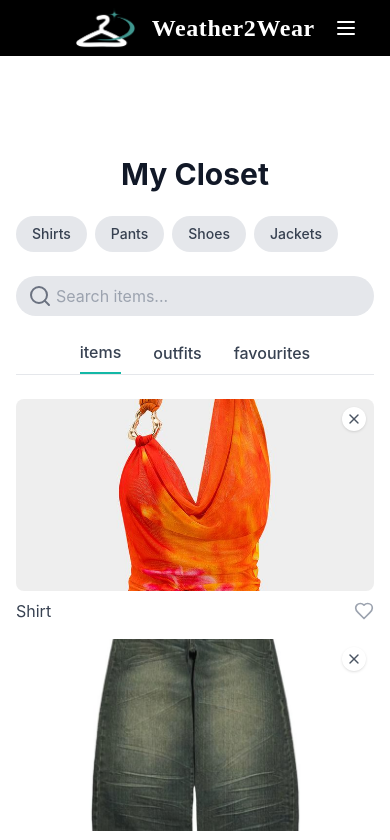
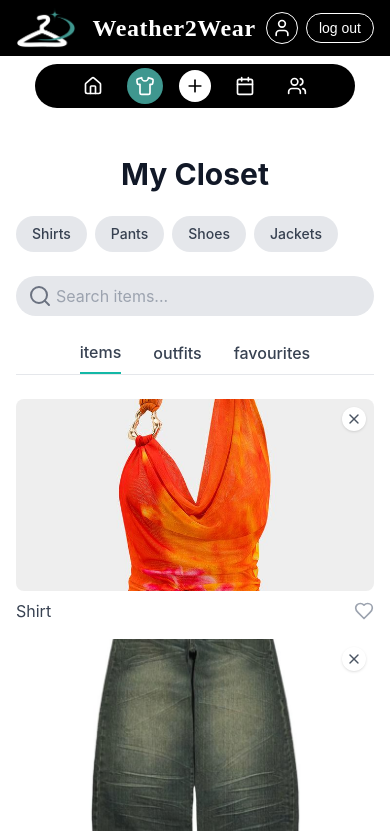
Before and after one commit to COS301-SE-2025/Weather-to-Wear, a React (Create React App) app in the folder app-mobile/my-app/: page /closet in a window 390 px wide. Shown: the top 840 px of the page. Built offline with nearby package versions, Linux system fonts and the light colour scheme; the HTML template or start-up script is replaced by a standard one.

Commit message:
Chnages in NavBar.tsx and App.tsx

```diff
--- a/app-mobile/my-app/src/App.tsx
+++ b/app-mobile/my-app/src/App.tsx
@@ -1,27 +1,110 @@
-import { BrowserRouter as Router, Routes, Route } from "react-router-dom";
+import React from "react";
+import { BrowserRouter as Router, Routes, Route, Navigate } from "react-router-dom";
+
 import NavBar from "./components/NavBar";
 import HomePage from "./pages/HomePage";
-import UnderConstruction from "./pages/UnderConstruction"; // <-- import here
 import ClosetPage from "./pages/ClosetPage";
 import AddPage from "./pages/UnderConstruction";
 import CalendarPage from "./pages/UnderConstruction";
-import FeedPage from "./pages/FeedPage";
+import FeedPage from "./pages/UnderConstruction";
+import ProfilePage from "./pages/UnderConstruction";
+import CreateAnOutfit from "./pages/UnderConstruction";
+import Post from "./pages/Post";
+import UnderConstruction from "./pages/UnderConstruction";
+
+import Login from "./pages/Login";
+import Signup from "./pages/Signup";
 
 function App() {
   return (
     <Router>
-      <NavBar />
       <Routes>
-        <Route path="/profile" element={<UnderConstruction />} /> {/* fixed */}
-        <Route path="/" element={<HomePage />} />
-        <Route path="/closet" element={<ClosetPage />} />
-        <Route path="/add" element={<AddPage />} />
+        {/* Auth Routes */}
+        <Route path="/login" element={<Login />} />
+        <Route path="/signup" element={<Signup />} />
 
-        <Route path="/create-outfit" element={<UnderConstruction />} />
-        <Route path="/post-to-feed" element={<AddPage />} />
-
-        <Route path="/calendar" element={<CalendarPage />} />
-        <Route path="/feed" element={<FeedPage />} />
+        {/* Main App Routes with NavBar */}
+        <Route
+          path="/"
+          element={
+            <>
+              <NavBar />
+              <HomePage />
+            </>
+          }
+        />
+        <Route
+          path="/closet"
+          element={
+            <>
+              <NavBar />
+              <ClosetPage />
+            </>
+          }
+        />
+        <Route
+          path="/add"
+          element={
+            <>
+              <NavBar />
+              <AddPage />
+            </>
+          }
+        />
+        <Route
+          path="/calendar"
+          element={
+            <>
+              <NavBar />
+              <CalendarPage />
+            </>
+          }
+        />
+        <Route
+          path="/feed"
+          element={
+            <>
+              <NavBar />
+              <FeedPage />
+            </>
+          }
+        />
+        <Route
+          path="/profile"
+          element={
+            <>
+              <NavBar />
+              <ProfilePage />
+            </>
+          }
+        />
+        <Route
+          path="/create-outfit"
+          element={
+            <>
+              <NavBar />
+              <CreateAnOutfit />
+            </>
+          }
+        />
+        <Route
+          path="/post-to-feed"
+          element={
+            <>
+              <NavBar />
+              <Post />
+            </>
+          }
+        />
+        <Route
+          path="*"
+          element={
+            <>
+              <NavBar />
+              <UnderConstruction />
+            </>
+          }
+        />
       </Routes>
     </Router>
   );
--- a/app-mobile/my-app/src/components/NavBar.tsx
+++ b/app-mobile/my-app/src/components/NavBar.tsx
@@ -1,12 +1,11 @@
 import React, { useState, useEffect } from "react";
 import { Link, useLocation } from "react-router-dom";
-import { Plus, Menu, X } from "lucide-react";
+import { Plus, Home, Calendar, Shirt, Users, User } from "lucide-react";
 
 const NavBar = () => {
   const location = useLocation();
   const currentPath = location.pathname;
   const [menuOpen, setMenuOpen] = useState(false);
-  const [mobileMenuOpen, setMobileMenuOpen] = useState(false);
   const [isMobile, setIsMobile] = useState(window.innerWidth < 1024);
 
   const isActive = (path: string) => {
@@ -19,21 +18,13 @@ const NavBar = () => {
     setMenuOpen((open) => !open);
   };
 
-  const toggleMobileMenu = () => {
-    setMobileMenuOpen((open) => !open);
-  };
-
   useEffect(() => {
     setMenuOpen(false);
-    setMobileMenuOpen(false);
   }, [location.pathname]);
 
   useEffect(() => {
     const handleResize = () => {
       setIsMobile(window.innerWidth < 1024);
-      if (window.innerWidth >= 1024) {
-        setMobileMenuOpen(false);
-      }
     };
 
     window.addEventListener("resize", handleResize);
@@ -45,7 +36,10 @@ const NavBar = () => {
       <div className="fixed top-0 left-0 w-full bg-white z-50">
         {/* Top Banner */}
         <div className="bg-black text-white py-2 px-4">
-  <div className="max-w-screen-xl mx-auto flex items-center justify-center relative">
+
+
+<div className="max-w-screen-xl mx-auto flex items-center justify-between">
+  {/* Logo & Title */}
   <div className="flex items-center gap-4">
     <img src="/logo.png" alt="Weather2Wear logo" className="h-10 w-auto" />
     <h1 className="text-2xl md:text-4xl font-bodoni font-extrabold tracking-wide">
@@ -53,17 +47,26 @@ const NavBar = () => {
     </h1>
   </div>
 
-    {/* Mobile menu toggle */}
-    <button
-      className="lg:hidden text-white absolute right-4"
-      onClick={toggleMobileMenu}
-      aria-label="Toggle menu"
-    >
-      {mobileMenuOpen ? <X size={24} /> : <Menu size={24} />}
+  {/* Mobile Profile & Logout (only shows if isMobile) */}
+{isMobile && (
+  <div className="flex items-center gap-2">
+    <Link to="/profile">
+      <div className="w-8 h-8 flex items-center justify-center rounded-full border border-white cursor-pointer">
+        <User className="text-white w-5 h-5" />
+      </div>
+    </Link>
+    <button className="px-3 py-1 rounded-full border border-white text-white hover:bg-white hover:text-black transition-all font-livvic text-sm">
+      log out
     </button>
   </div>
+)}
+
 </div>
 
+
+
+
+        </div>
 
         {/* Desktop Nav Bar */}
         <nav className="hidden lg:block py-3 px-4 bg-white relative">
@@ -114,19 +117,18 @@ const NavBar = () => {
             {/* Right - Logout Button */}
             <div className="flex items-center gap-3 ml-4">
 <Link to="/profile">
-                <img
-                  src="/profile.png"
-                  alt="Profile"
-                  className="w-8 h-8 rounded-full object-cover border border-black cursor-pointer"
-                />
+  <div className="w-8 h-8 flex items-center justify-center rounded-full border border-black cursor-pointer">
+    <User className="text-black w-5 h-5" />
+  </div>
 </Link>
+
               <button className="px-4 py-1 rounded-full border border-black text-black hover:bg-black hover:text-white transition-all font-livvic">
                 log out
               </button>
             </div>
           </div>
 
-          {/* Desktop Popup menu */}
+          {/* Desktop Popup Menu */}
           <div className="w-full">
             <div className="max-w-screen-xl mx-auto flex justify-center items-center min-h-[0.5rem]">
               <div className={`${menuOpen ? "flex" : "hidden"} gap-6`}>
@@ -158,79 +160,76 @@ const NavBar = () => {
           </div>
         </nav>
 
-        {/* Mobile Navigation */}
+        {/* Mobile Navigation - Icon-based */}
         {isMobile && (
-          <div className={`lg:hidden bg-white transition-all duration-300 ${mobileMenuOpen ? "max-h-screen" : "max-h-0 overflow-hidden"}`}>
-            <div className="flex flex-col items-center py-4 space-y-4">
+          <div className="lg:hidden bg-white py-2 px-4">
+<div className="w-full max-w-xs mx-auto bg-black rounded-full flex items-center justify-center gap-x-4 p-1">
               <Link
                 to="/"
-                className={`px-4 py-2 rounded-full transition-colors ${
-                  currentPath === "/" ? "bg-[#3F978F] text-white" : "text-black hover:bg-gray-100"
-                } font-livvic`}
+                className={`flex items-center justify-center p-2 rounded-full transition-colors ${
+                  currentPath === "/" ? "bg-[#3F978F]" : "hover:bg-[#304946]"
+                }`}
               >
-                home
+                <Home className="w-5 h-5 text-white" />
               </Link>
               <Link
                 to="/closet"
-                className={`px-4 py-2 rounded-full transition-colors ${
-                  currentPath === "/closet" ? "bg-[#3F978F] text-white" : "text-black hover:bg-gray-100"
-                } font-livvic`}
+                className={`flex items-center justify-center p-2 rounded-full transition-colors ${
+                  currentPath === "/closet" ? "bg-[#3F978F]" : "hover:bg-[#304946]"
+                }`}
               >
-                closet
+                <Shirt className="w-5 h-5 text-white" />
               </Link>
+              <button
+                onClick={toggleMenu}
+                className="flex items-center justify-center p-1 bg-white rounded-full w-8 h-8"
+                aria-label="Add options"
+              >
+                <Plus size={20} className="text-black" />
+              </button>
               <Link
                 to="/calendar"
-                className={`px-4 py-2 rounded-full transition-colors ${
-                  currentPath === "/calendar" ? "bg-[#3F978F] text-white" : "text-black hover:bg-gray-100"
-                } font-livvic`}
+                className={`flex items-center justify-center p-2 rounded-full transition-colors ${
+                  currentPath === "/calendar" ? "bg-[#3F978F]" : "hover:bg-[#304946]"
+                }`}
               >
-                calendar
+                <Calendar className="w-5 h-5 text-white" />
               </Link>
               <Link
                 to="/feed"
-                className={`px-4 py-2 rounded-full transition-colors ${
-                  currentPath === "/feed" ? "bg-[#3F978F] text-white" : "text-black hover:bg-gray-100"
-                } font-livvic`}
+                className={`flex items-center justify-center p-2 rounded-full transition-colors ${
+                  currentPath === "/feed" ? "bg-[#3F978F]" : "hover:bg-[#304946]"
+                }`}
               >
-                feed
+                <Users className="w-5 h-5 text-white" />
               </Link>
+            </div>
 
-              {/* <div className="w-full border-t border-gray-200 my-2"></div> */}
-
-              {/* <Link
+            {/* Mobile Popup Menu */}
+            <div className={`${menuOpen ? "block" : "hidden"} mt-2`}>
+              <div className="flex flex-col space-y-2">
+                <Link
                   to="/add"
-                className="px-4 py-2 text-black font-livvic"
+                  className="px-4 py-2 text-sm text-black font-livvic"
+                  onClick={() => setMenuOpen(false)}
                 >
                   add to closet
-              </Link> */}
-
-              {/* <Link
+                </Link>
+                <Link
                   to="/create-outfit"
-                className="px-4 py-2 text-black font-livvic"
+                  className="px-4 py-2 text-sm text-black font-livvic"
+                  onClick={() => setMenuOpen(false)}
                 >
                   create an outfit
                 </Link>
                 <Link
                   to="/post-to-feed"
-                className="px-4 py-2 text-black font-livvic"
+                  className="px-4 py-2 text-sm text-black font-livvic"
+                  onClick={() => setMenuOpen(false)}
                 >
                   post to feed
-              </Link> */}
-
-              {/* <div className="w-full border-t border-gray-200 my-2"></div>
-
-              <div className="flex items-center gap-4">
-                <Link to="/profile">
-                  <img
-                    src="/profile.png"
-                    alt="Profile"
-                    className="w-8 h-8 rounded-full object-cover border border-black cursor-pointer"
-                  />
                 </Link>
-                <button className="px-4 py-1 rounded-full border border-black text-black hover:bg-black hover:text-white transition-all font-livvic">
-                  log out
-                </button>
-              </div> */}
+              </div>
             </div>
           </div>
         )}
```
Lines whose indentation alone changed are shown as unchanged.
